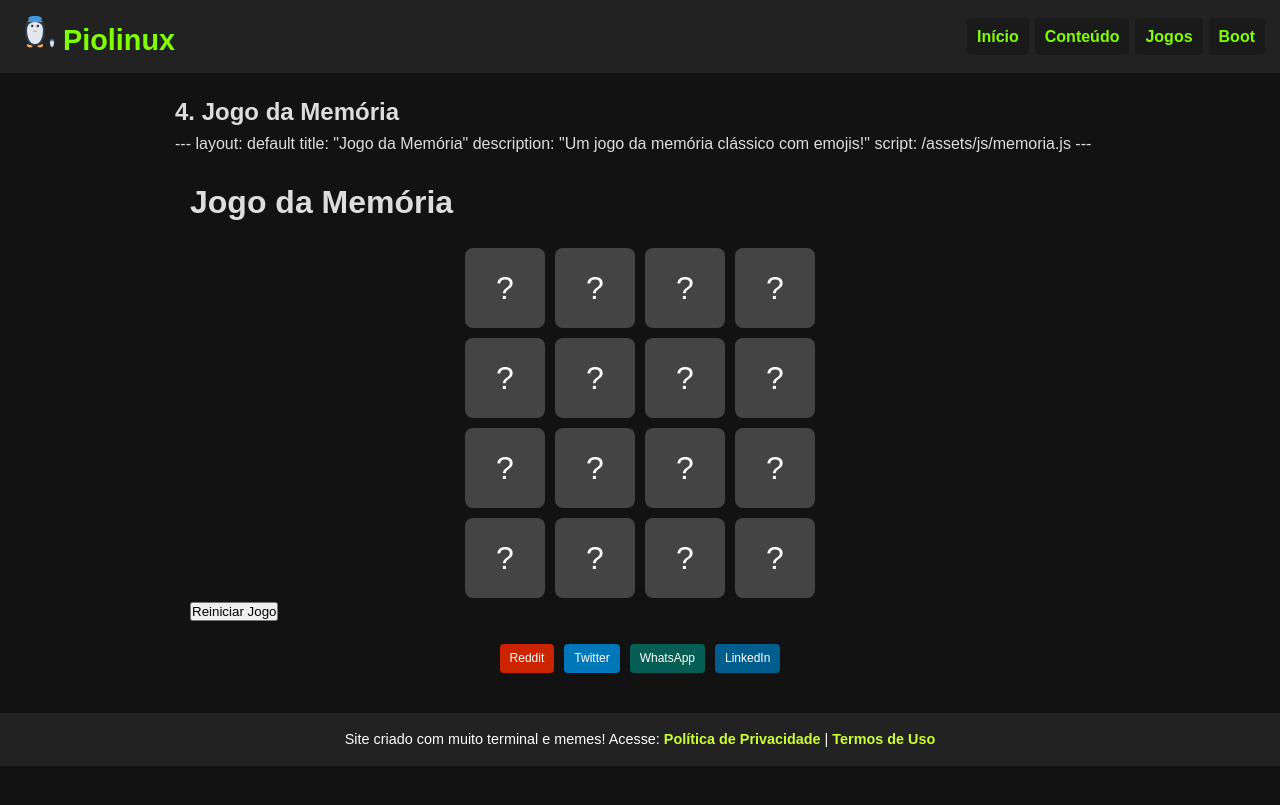
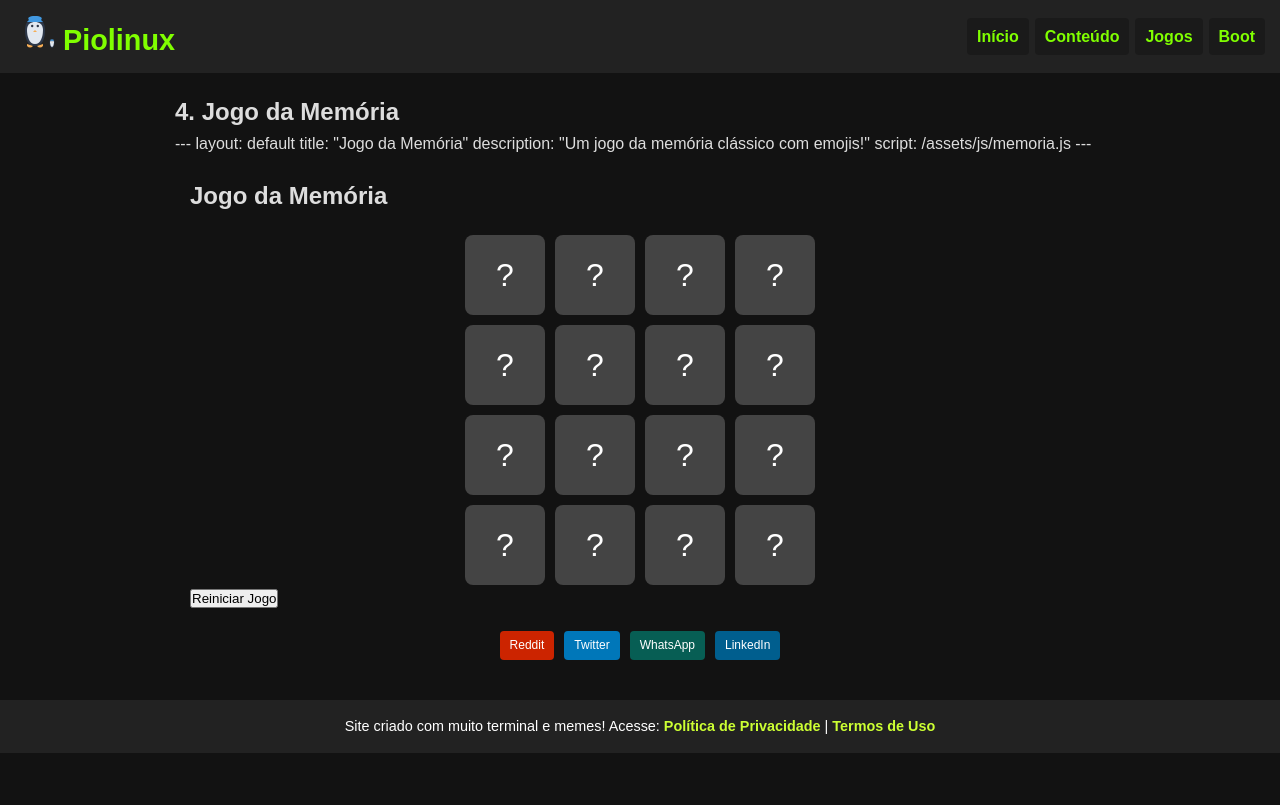
Before and after one commit to Piolinux/piolinux-site, a Jekyll site: the page built from jogos/memoria.html, in a window 1280 px wide. Shown: the top 805 px of the page. Built offline with Jekyll 4.4.1, drawn with Linux system fonts in a browser that asks for light colours.

```diff
--- a/jogos/memoria.html
+++ b/jogos/memoria.html
@@ -15,7 +15,7 @@ script: /assets/js/memoria.js
 ---
 
 <main>
-    <h1>Jogo da Memória</h1>
+    <h2>Jogo da Memória</h2>
     <p id="memoryMessage" class="message"></p>
     <div id="memoryBoard" class="board"></div>
     <button onclick="resetMemoryGame()">Reiniciar Jogo</button>
```
